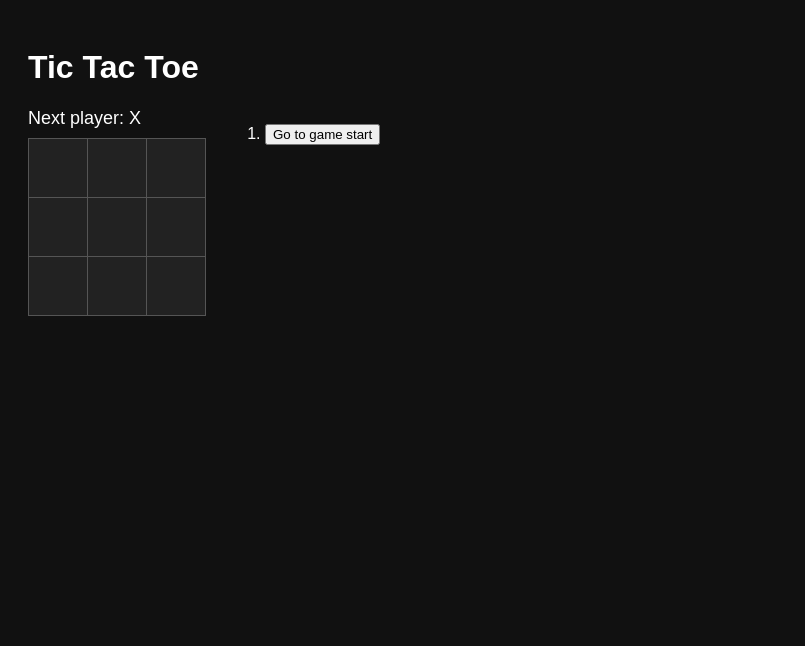
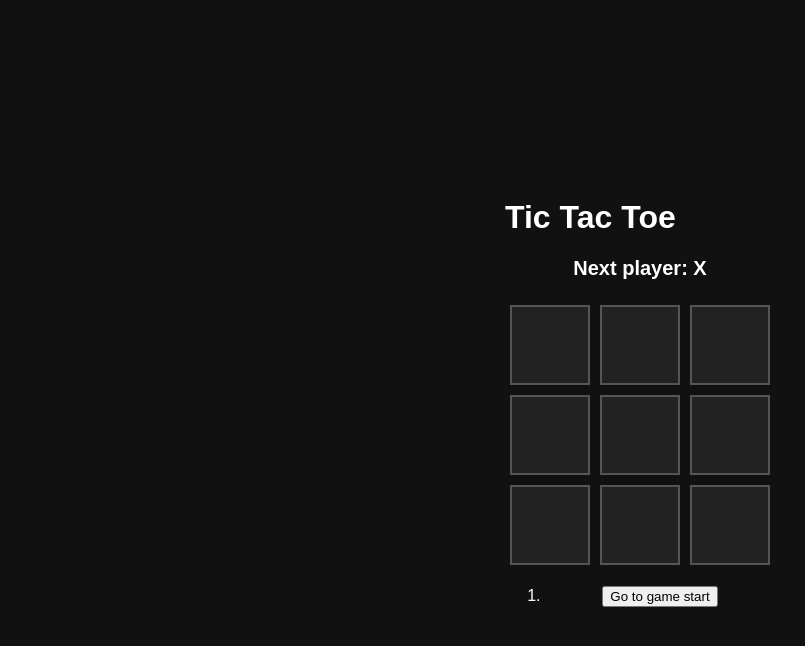
Before and after one commit to ClydeZzz16/egmilan_tictactoe_lab, a Next.js app: page / in a window 1280 px wide. Shown: the top 646 px of the page, without its empty margins (0-805 px from the left). Built offline with nearby package versions, Linux system fonts and the light colour scheme.

Commit message:
center game board and improve design

```diff
--- a/src/app/globals.css
+++ b/src/app/globals.css
@@ -1,42 +1,45 @@
 body {
-  font-family: sans-serif;
-  padding: 20px;
-  background: #111;
+  background-color: #111;
   color: white;
+  display: flex;
+  justify-content: center;
+  align-items: center;
+  height: 100vh; /* full height */
+  margin: 0;
+  font-family: Arial, sans-serif;
+}
+
+.game {
+  text-align: center;
+}
+
+.board-row {
+  display: flex;
+  justify-content: center;
 }
 
 .square {
   background: #222;
-  border: 1px solid #555;
-  float: left;
+  border: 2px solid #555;
   font-size: 32px;
   font-weight: bold;
-  line-height: 60px;
-  height: 60px;
-  margin-right: -1px;
-  margin-top: -1px;
-  padding: 0;
-  text-align: center;
-  width: 60px;
+  color: #fff;
   cursor: pointer;
+  width: 80px;
+  height: 80px;
+  margin: 5px;
+  display: flex;
+  justify-content: center;
+  align-items: center;
+  transition: background 0.3s;
 }
 
-.board-row:after {
-  clear: both;
-  content: "";
-  display: table;
+.square:hover {
+  background: #444;
 }
 
 .status {
-  margin-bottom: 10px;
-  font-size: 18px;
+  margin-bottom: 20px;
+  font-size: 20px;
+  font-weight: bold;
 }
-
-.game {
-  display: flex;
-  flex-direction: row;
-}
-
-.game-info {
-  margin-left: 20px;
-}
```
